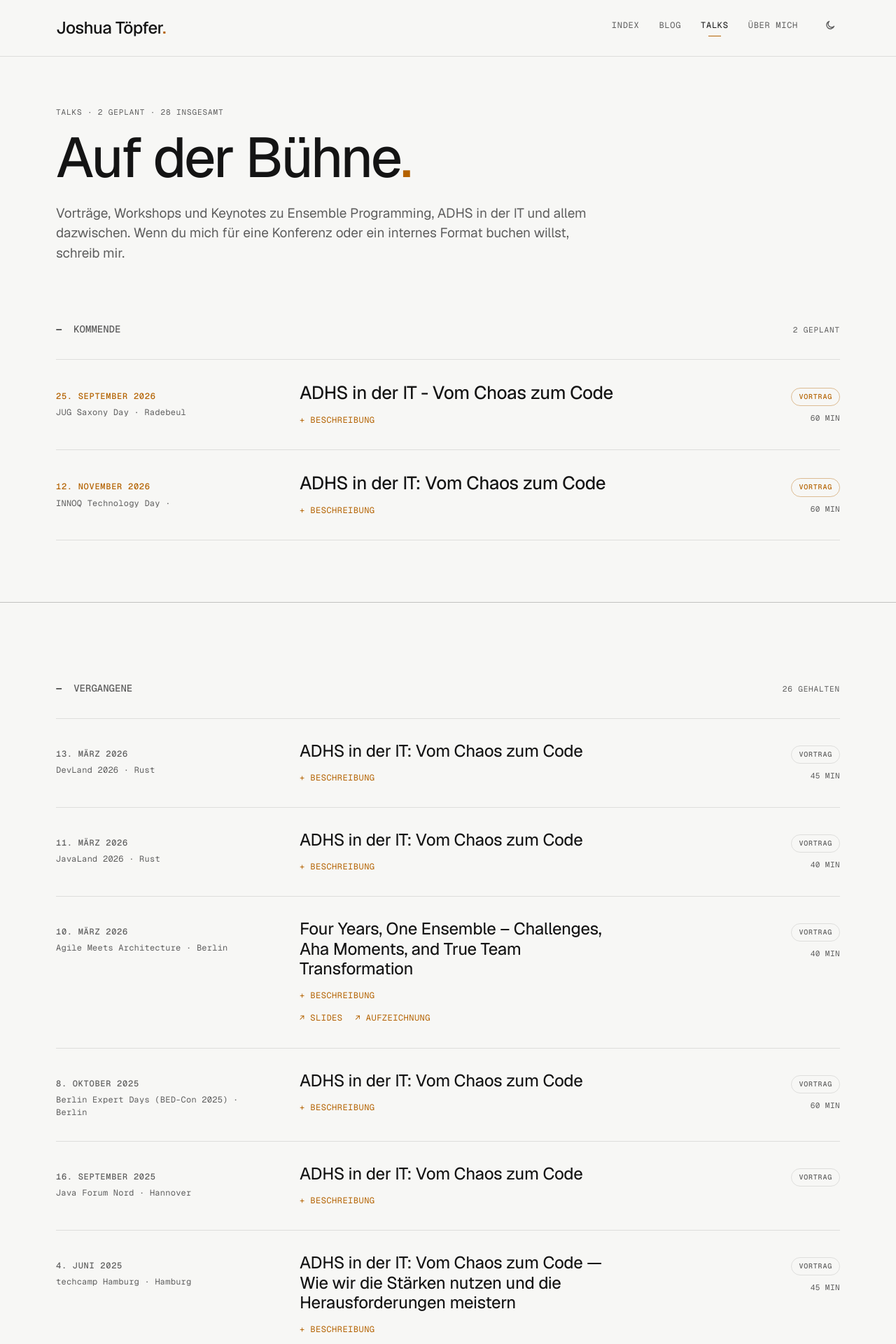
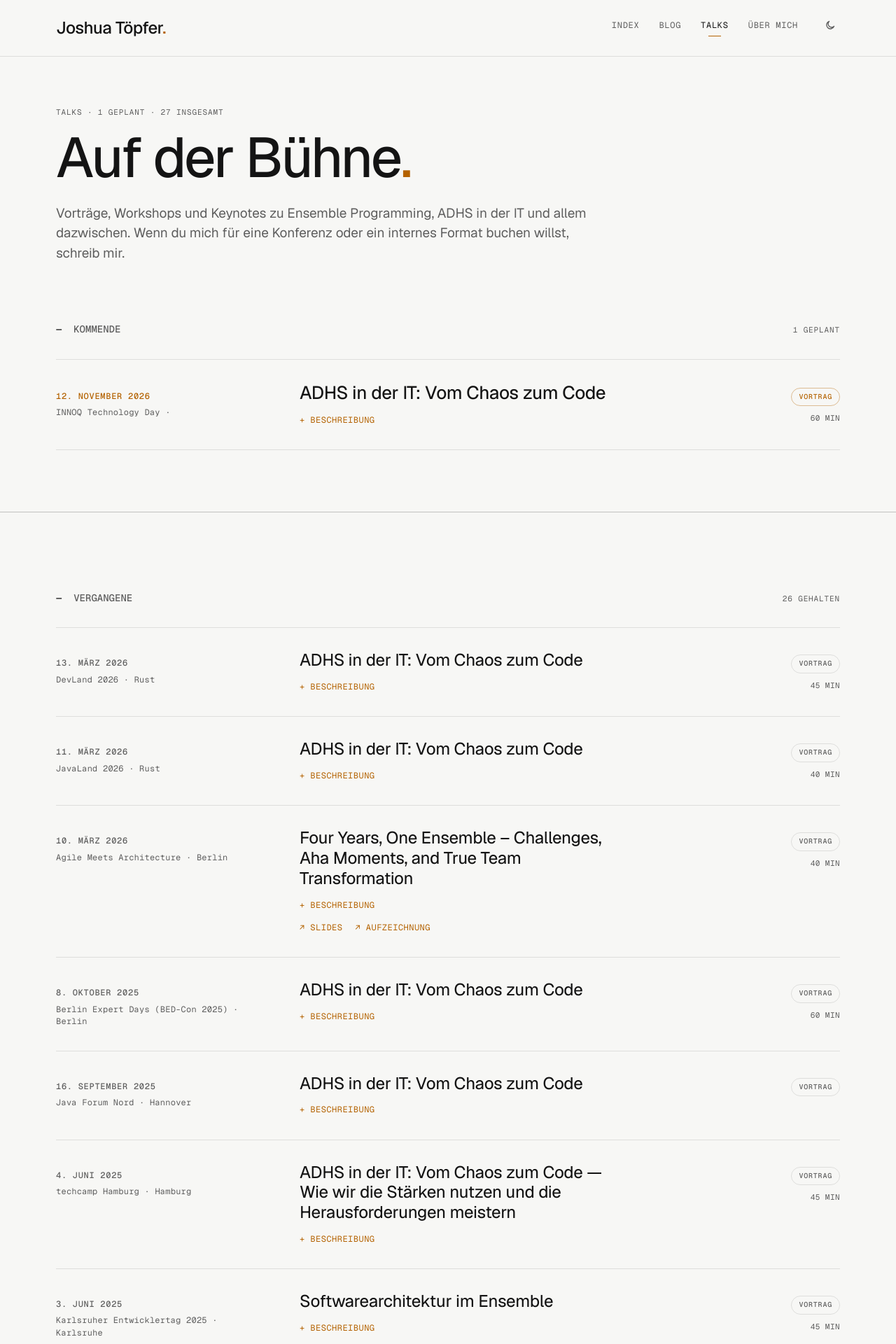
Before and after one commit to hollesse/joshuatoepfer.de, a Jekyll site: the page built from talks/index.html, in a window 1280 px wide. Shown: the top 1920 px of the page at 70% size. Built offline with Jekyll 4.4.1, drawn with Linux system fonts in a browser that asks for light colours; some of the changed lines change nothing that is shown.

Commit message:
bidlgröße in about me und JUG Saxony Day Talk Removed

```diff
--- a/_data/talks.yml
+++ b/_data/talks.yml
@@ -353,19 +353,6 @@
   slides: https://res.cloudinary.com/innoq/image/upload/fl_attachment:remote-mob-programming-zuhause-aber-nicht-allein-slides/v1/uploads-production/rretlq2hdqv54u7idu5h0ewcw1sc?_a=BACMTiAE
   source: innoq
   source_url: https://www.innoq.com/de/talks/2023/11/remote-mob-programming-zuhause-aber-nicht-allein/
-- date: '2026-09-25'
-  what: ADHS in der IT - Vom Choas zum Code
-  where: JUG Saxony Day
-  city: Radebeul
-  status: upcoming
-  type: talk
-  duration: 60
-  abstract: 'ADHS ist mehr als nur das Bild des zappeligen Kindes — gerade in der IT-Branche sind viele Erwachsene betroffen, oft ohne es zu wissen. Doch ADHS kann sowohl Fluch als auch Segen sein: Die kreativen Höhenflüge und der tiefe Hyperfokus sind oft genauso präsent wie das chaotische Durcheinander und der ständige Kampf mit Prokrastination.
-
-
-    In diesem Vortrag klären wir über die typischen Symptome von ADHS auf und geben erste Anhaltspunkte, wie man bei sich selbst mögliche Anzeichen erkennen kann. Außerdem beleuchten wir, wie Teams am besten mit ADHS-betroffenen Kollegen umgehen können, um deren Potenziale voll auszuschöpfen. Abschließend teilen wir konkrete Strategien und Tipps für Softwareentwickler, wie sie mit den Herausforderungen von ADHS besser umgehen und ihre Stärken besser nutzen können. Dieser Vortrag richtet sich an alle, die in der IT arbeiten und mehr über ADHS erfahren wollen — egal, ob als Betroffene oder als Kollegen.'
-  source: innoq
-  source_url: https://www.innoq.com/de/talks/2026/09/adhs-in-der-it-vom-choas-zum-code-jug-saxony-day-2026/
 - date: '2026-11-12'
   what: 'ADHS in der IT: Vom Chaos zum Code'
   where: INNOQ Technology Day
--- a/_sass/_layout.scss
+++ b/_sass/_layout.scss
@@ -871,7 +871,7 @@
 }
 .jt .about-portrait {
   width: 460px;
-  height: 580px;
+  height: 620px;
   background-size: cover;
   background-position: center;
   border-radius: 2px;
```
